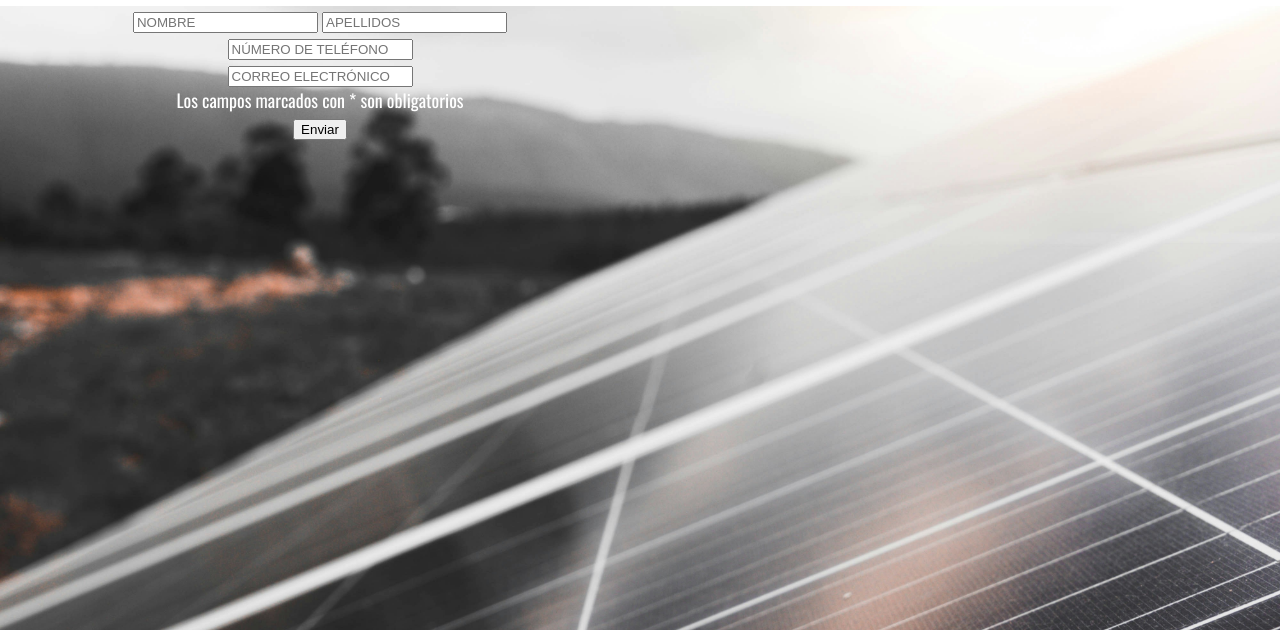
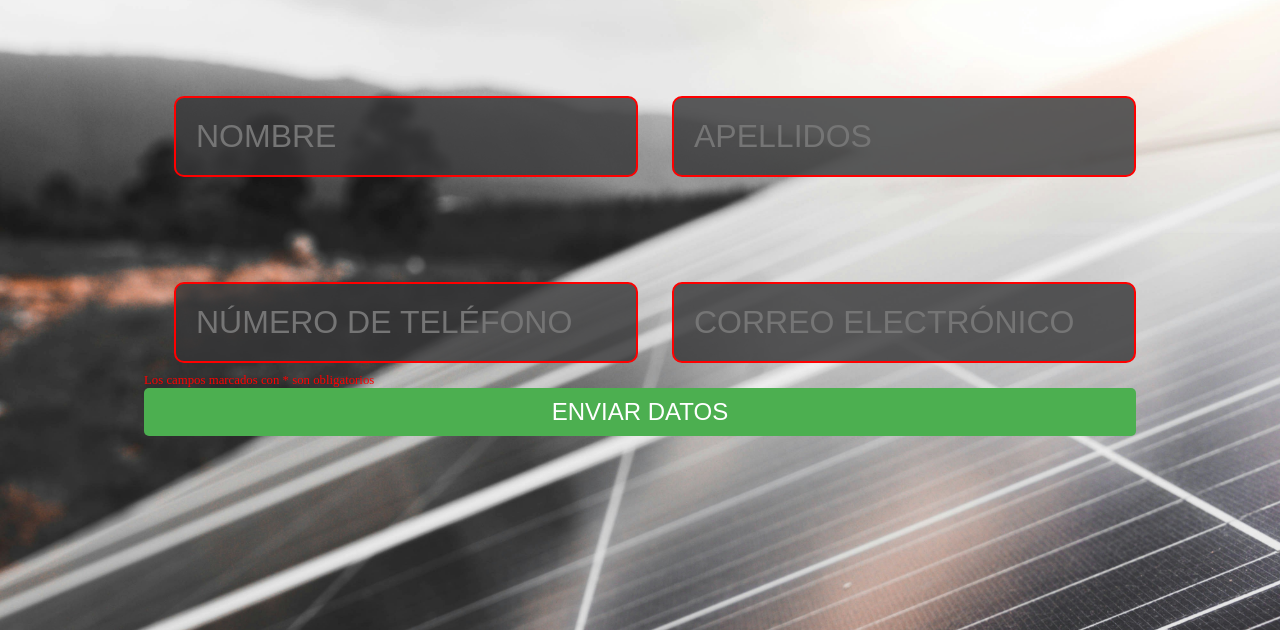
Before and after one commit to BryantTrujilloAcosta/Energicasa, a plain HTML site: page obtener.html in a window 1280 px wide. Shown: the part 84-714 px from the top of the page. Drawn offline with nearby package versions, Linux system fonts and the light colour scheme.

Commit message:
cambio formularios

```diff
--- a/obtener.html
+++ b/obtener.html
@@ -20,7 +20,7 @@
     </header>
     <main>
         <section class="container_obtener">
-            <article class="inicio">
+            <article class="obtener_inicio">
                 <form action="#" class="formulario">
                     <div class="input-group">
                         <input type="text" name="ob_nombre" id="ob_nombre" placeholder="NOMBRE" required>
@@ -28,12 +28,10 @@
                     </div>
                     <div class="input-group">
                         <input type="tel" name="ob_telefono" id="ob_telefono" placeholder="NÚMERO DE TELÉFONO" pattern="[0-9]{10}" title="Por favor, ingresa un número de teléfono válido de 10 dígitos" required>
-                    </div>
-                    <div class="input-group">
                         <input type="email" name="ob_email" id="ob_email" placeholder="CORREO ELECTRÓNICO" required>
                     </div>
                     <div class="requerido-texto">Los campos marcados con * son obligatorios</div>
-                    <button type="submit">Enviar</button>
+                    <button type="submit">ENVIAR DATOS</button>
                 </form>
             </article>
         </section>
--- a/style.css
+++ b/style.css
@@ -7,12 +7,10 @@ body, html {
 h1 {
     padding-left: 20%;
     color: black;
-    font-family: 'Oswald', sans-serif;
 }
 h2{
     text-transform: uppercase;
     color: white;
-    font-family: 'Oswald', sans-serif;
     text-shadow: 0 0 5px white,
     0 0 25px white,
     0 0 50px white,
@@ -32,7 +30,6 @@ header {
 nav {
     display: flex;
     justify-content: flex-start;
-    font-family: 'Oswald', sans-serif;
     font-size: x-large;
     align-items: center;
     gap: 20px;
@@ -64,8 +61,8 @@ li{
 
 }
 .inicio{
-    font-family: 'Oswald', sans-serif;
     text-align: center;
+    justify-content: center;
     color: white;
     font-size: large;
 
@@ -89,7 +86,6 @@ i{
     0 0 30px white,
     0 0 60px white;
     font-size: 60px;
-    font-family: 'Oswald', sans-serif
 }
 
 .obtener{
@@ -102,7 +98,6 @@ i{
     text-transform: uppercase;
     font-size: xx-large;
     text-align: center;
-    font-family: 'Oswald', sans-serif
 }
 .obtener:hover{
     background-color: rgb(47, 101, 101);
@@ -115,32 +110,63 @@ i{
 }
 /*obtener.html*/
 .container_obtener{
-    display: grid;
-    grid-template-columns: 1fr 1fr ;
+    display: flex;
+    grid-template-columns: 1fr;
     background: url(img/obtener.jpg) center;
     background-size: cover;
     height: 80vh;
+    justify-content: center;
+}
+.inicio_obtener{
+    width: 300px;
+    margin-top: 150px;
+}
+.formulario{
+    display: flex;
+    flex-direction: column;
+}
+.input-group input {
+    background-color: rgba(53, 53, 54, 0.8);
+    padding: 20px;
+    border: none;
+    margin-left: 30PX;
+    border-radius: 10px;
+    margin-bottom: 5px;
+    margin-top: 100px;
+    font-size: xx-large;
+    color: white;
+}
+.input-group input:last-child {
+    margin-bottom: 0; /* Para eliminar el margen inferior del último input en cada grupo */
+}
+.input-group input:invalid {
+    border: 2px solid red;
 }
 
-.innombre{
-    padding: 0.6rem 1.2rem;
-    color: black;
-    font-size: 1.5rem;
+/* Texto de aviso para campos obligatorios */
+.requerido-texto {
+    color: red;
+    font-size: 0.8em;
+    margin-top: 5px;
 }
-.label-nombre{
-    top: 10px;
-    left: 10px;
-    color: black;
-    transition: 0.4s all;
-    padding-inline: 0.25rem;
+/* Estilo para el botón de envío */
+.formulario button[type="submit"] {
+    background-color: #4CAF50; /* Color de fondo verde */
+    color: white; /* Color del texto blanco */
+    padding: 10px 20px; /* Espaciado interno */
+    border: none; /* Sin borde */
+    border-radius: 5px; /* Borde redondeado */
+    cursor: pointer; /* Cursor apuntando */
+    transition: background-color 0.3s; /* Transición suave de color de fondo */
+    font-size: x-large;
+
 }
-.innombre:focus~.label-nombre,
-.innombre:valid~.label-nombre{
-    top: -0.5rem;
-    left: 0.5rem;
-    background-color: white;
-    font-size: 1rem;
+
+/* Cambio de estilo al pasar el ratón por encima */
+.formulario button[type="submit"]:hover {
+    background-color: #45a049; /* Color de fondo verde oscuro */
 }
+
 /* Media Query para pantallas de hasta 768px de ancho (tabletas) */
 @media screen and (max-width: 768px) {
     header {
@@ -169,4 +195,5 @@ i{
 /* Media Query para pantallas de PC */
 @media screen and (min-width: 769px) {
     /* Aquí podrías agregar estilos específicos para pantallas de PC si es necesario */
+
 }
```
Also changed, not shown: index.html (+1 -2 lines).
